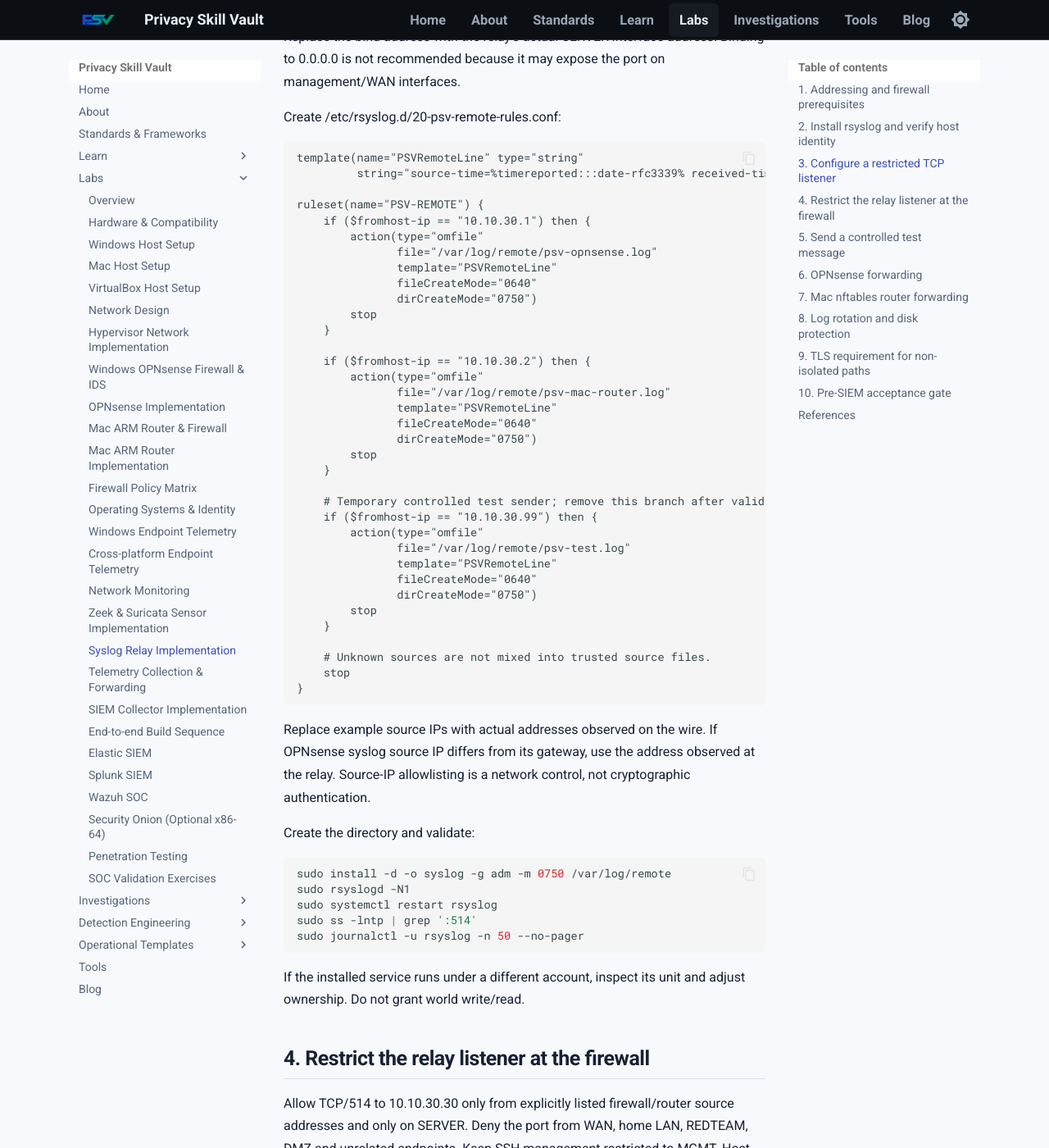
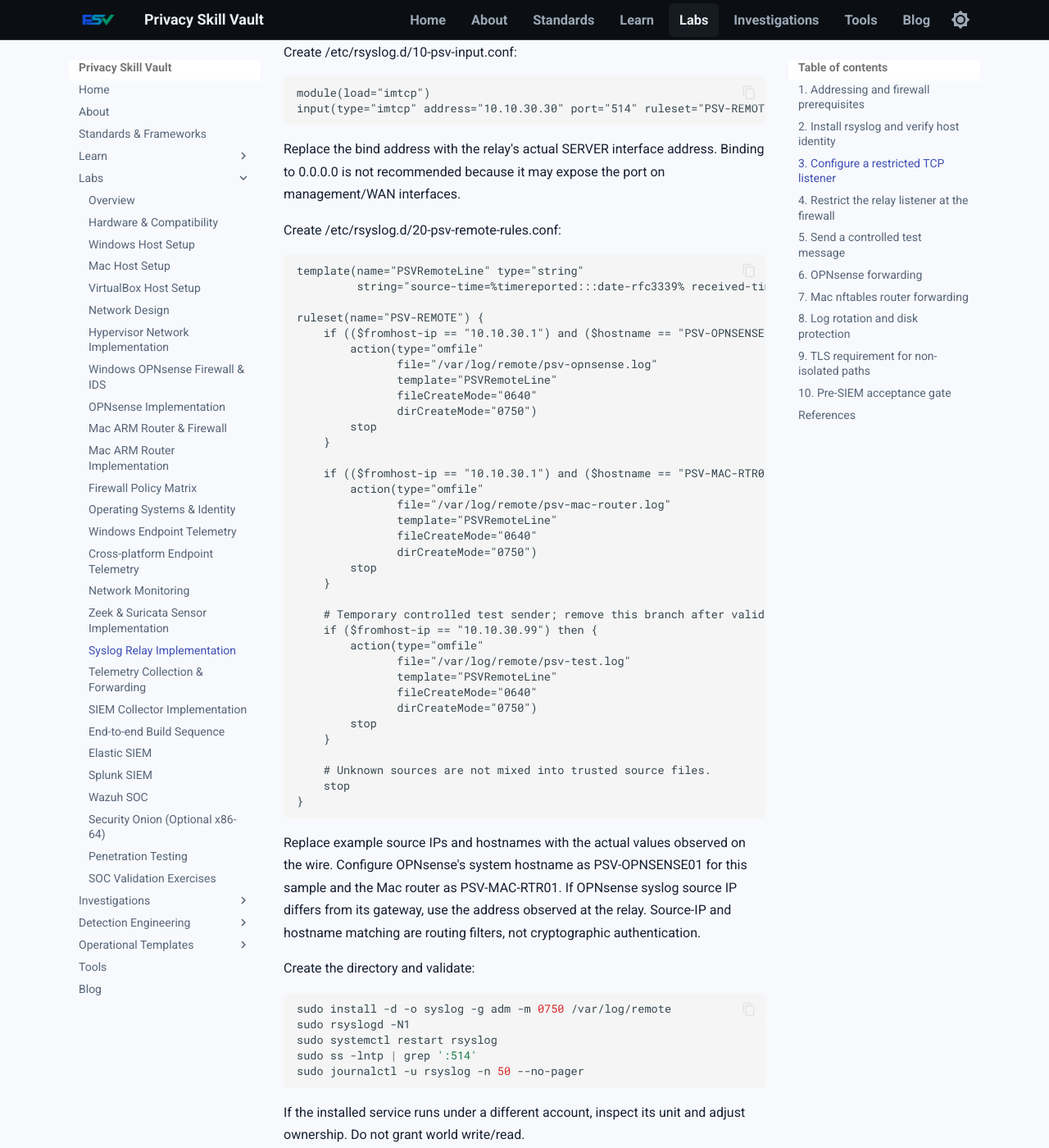
Before and after one commit to PrivacySkillVault/privacyskillvault.github.io, an MkDocs documentation site: the page built from docs/labs/syslog-relay-implementation.md, in a window 1280 px wide and 1400 px high, scrolled down 1383 px. Shown: the whole window at 82% size. Built offline with MkDocs 1.6.1 and Material for MkDocs 9.7.7, drawn with Linux system fonts in a browser that asks for light colours; some of the changed text lies outside the part shown.

Commit message:
Disambiguate OPNsense and Mac router syslog sources by verified host identity

```diff
--- a/docs/labs/syslog-relay-implementation.md
+++ b/docs/labs/syslog-relay-implementation.md
@@ -8,7 +8,7 @@ This guide configures a dedicated Linux relay on SERVER to receive firewall/rout
 
 Example relay: PSV-LOG01, 10.10.30.30/24, gateway 10.10.30.1. Use a static address or DHCP reservation. Configure authoritative lab DNS and NTP. Do not use these example addresses if they overlap your existing network.
 
-Create an allowlist containing exact source IPs: OPNsense firewall interface address used for syslog, Mac ARM router SERVER-facing address if used, and other devices only when explicitly added.
+Create an allowlist containing exact source IPs: OPNsense firewall SERVER interface address used for syslog, Mac ARM router SERVER-facing address if used, and other devices only when explicitly added. The OPNsense and Mac tracks are separate lab islands and both examples may use 10.10.30.1. If both send to one relay, use distinct source subnets/IPs or preserve and match a deliberately configured sender hostname. These sample rules require the OPNsense hostname PSV-OPNSENSE01 and Mac router hostname PSV-MAC-RTR01; configure and verify those identities before enabling the rules.
 
 The example uses TCP/514 on an isolated lab network. TCP syslog without TLS is not confidential or authenticated; restrict it to a private isolated segment and source allowlist. For any untrusted/inter-host network, configure TLS with certificates and hostname validation using current rsyslog GTLS documentation. Do not describe plain TCP as encrypted.
 
@@ -45,7 +45,7 @@ template(name="PSVRemoteLine" type="string"
          string="source-time=%timereported:::date-rfc3339% received-time=%timegenerated:::date-rfc3339% fromhost-ip=%fromhost-ip% hostname=%hostname% app=%programname% msg=%msg%\n")
 
 ruleset(name="PSV-REMOTE") {
-    if ($fromhost-ip == "10.10.30.1") then {
+    if (($fromhost-ip == "10.10.30.1") and ($hostname == "PSV-OPNSENSE01")) then {
         action(type="omfile"
                file="/var/log/remote/psv-opnsense.log"
                template="PSVRemoteLine"
@@ -54,7 +54,7 @@ ruleset(name="PSV-REMOTE") {
         stop
     }
 
-    if ($fromhost-ip == "10.10.30.2") then {
+    if (($fromhost-ip == "10.10.30.1") and ($hostname == "PSV-MAC-RTR01")) then {
         action(type="omfile"
                file="/var/log/remote/psv-mac-router.log"
                template="PSVRemoteLine"
@@ -78,7 +78,7 @@ ruleset(name="PSV-REMOTE") {
 }
 ~~~
 
-Replace example source IPs with actual addresses observed on the wire. If OPNsense syslog source IP differs from its gateway, use the address observed at the relay. Source-IP allowlisting is a network control, not cryptographic authentication.
+Replace example source IPs and hostnames with the actual values observed on the wire. Configure OPNsense's system hostname as PSV-OPNSENSE01 for this sample and the Mac router as PSV-MAC-RTR01. If OPNsense syslog source IP differs from its gateway, use the address observed at the relay. Source-IP and hostname matching are routing filters, not cryptographic authentication.
 
 Create the directory and validate:
 
```
